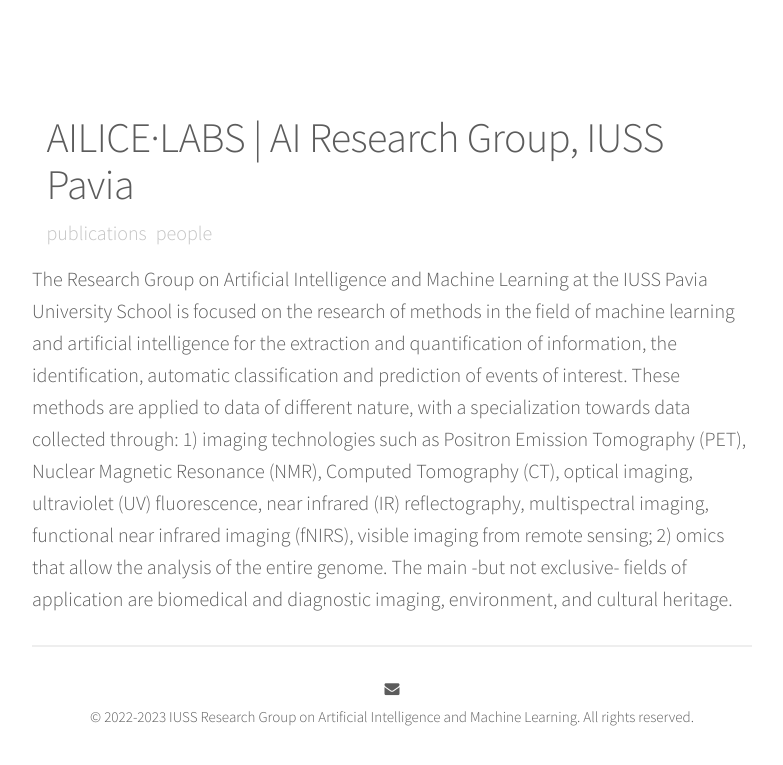
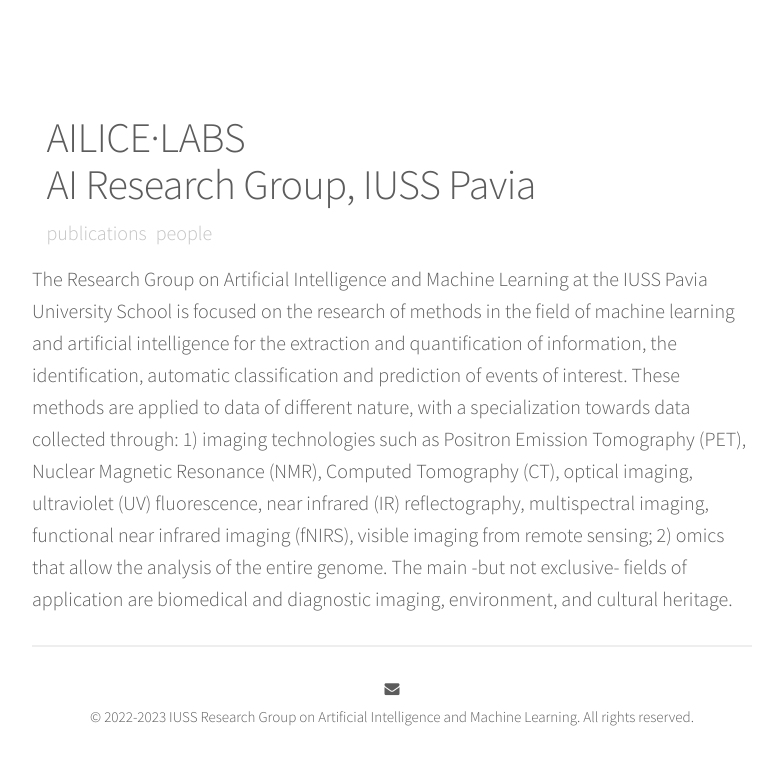
Before and after one commit to ailicelabs/ailicelabs.github.io, a Jekyll site: the page built from index.html, in a window 1280 px wide. Shown: the top 765 px of the page, without its empty margins (248-1031 px from the left). Built offline with Jekyll 4.4.1, drawn with Linux system fonts in a browser that asks for light colours; nearby versions of some CDN libraries; the list of posts is cut into pages by our own code.

```diff
--- a/_config.yml
+++ b/_config.yml
@@ -3,7 +3,7 @@
 # # # # # # # # # # # # #
 
 # Basic
-name:               "AILICE·LABS | AI Research Group, IUSS Pavia"
+name:               "AILICE·LABS<br>AI Research Group, IUSS Pavia"
 # "IUSS Research Group on Artificial Intelligence and Machine Learning"
 
 
```
